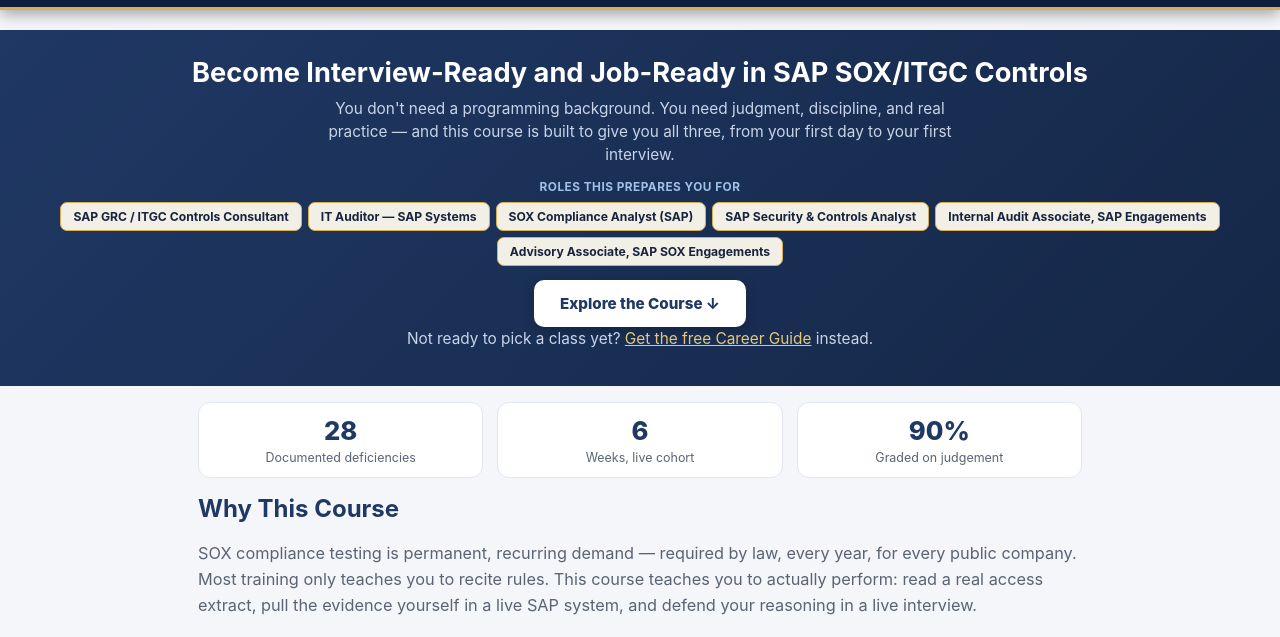
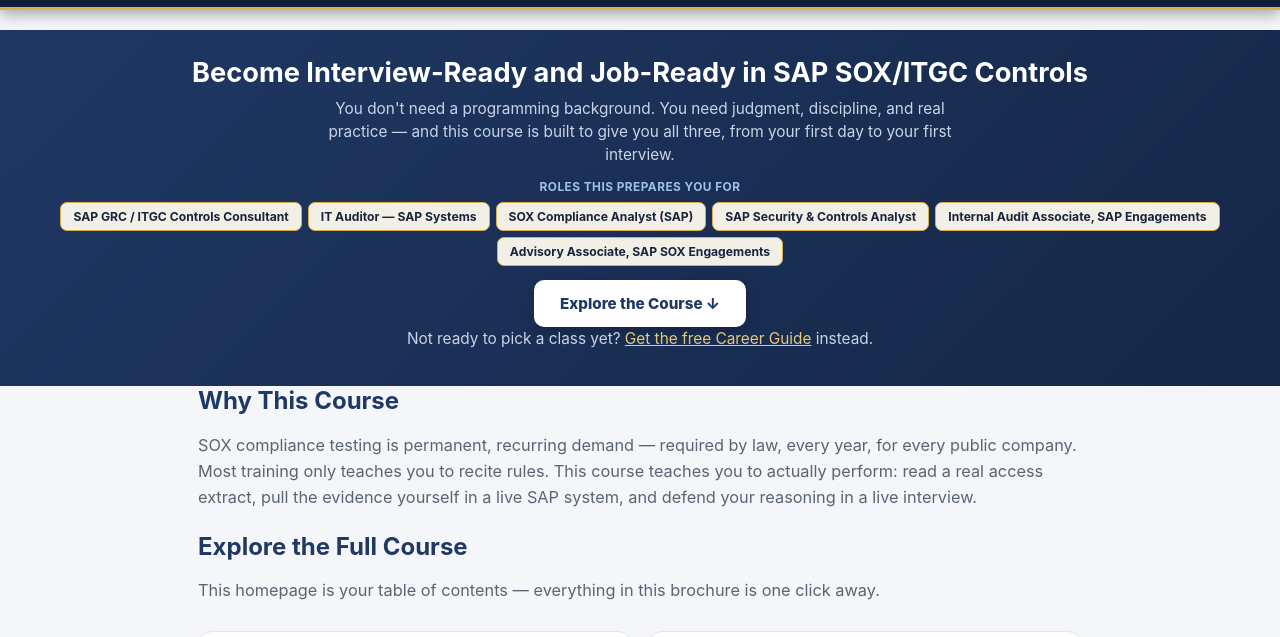
Before and after one commit to isaac-gethub/Controls_Consulting_Brochure_App, a plain HTML site: page index.html in a window 1280 px wide. Shown: the part 86-723 px from the top of the page. Drawn offline with nearby package versions, Linux system fonts and the light colour scheme.

Commit message:
Add files via upload

```diff
--- a/index.html
+++ b/index.html
@@ -521,12 +521,6 @@
   </div>
 
   <div class="wrap">
-    <div class="highlight-strip">
-      <div class="highlight-box"><div class="num">28</div><div class="label">Documented deficiencies</div></div>
-      <div class="highlight-box"><div class="num">6</div><div class="label">Weeks, live cohort</div></div>
-      <div class="highlight-box"><div class="num">90%</div><div class="label">Graded on judgement</div></div>
-    </div>
-
     <h2 class="section-title">Why This Course</h2>
     <p class="lead">SOX compliance testing is permanent, recurring demand — required by law, every year, for every public company. Most training only teaches you to recite rules. This course teaches you to actually perform: read a real access extract, pull the evidence yourself in a live SAP system, and defend your reasoning in a live interview.</p>
 
```
